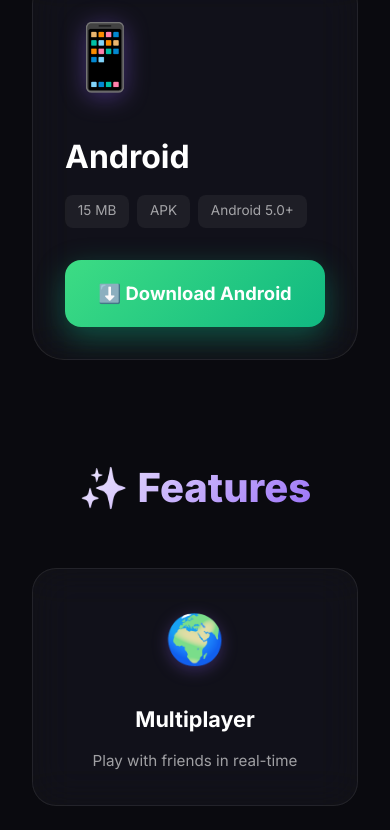
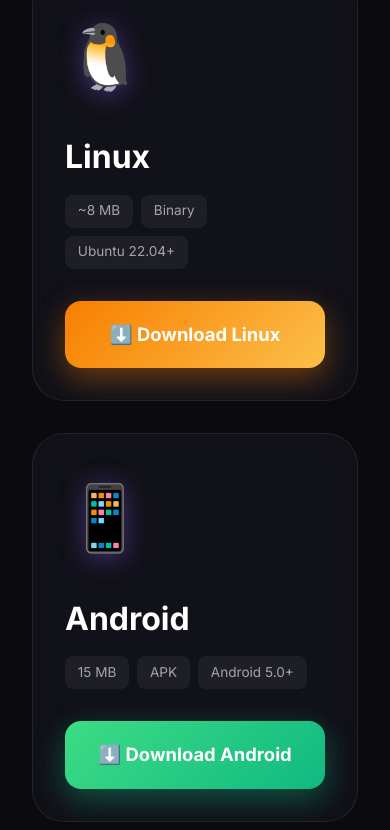
Before and after one commit to gertyn230/game-releases, a plain HTML site: page index.html in a window 390 px wide. Shown: the part 1046-1876 px from the top of the page. Drawn offline with Linux system fonts and the light colour scheme; no server answers.

Commit message:
Add Linux download support
- Added Linux download card with penguin icon
- Orange gradient button for Linux (brand colors)
- 3-column layout: Windows, Linux, Android
- Updated all 3 language translations
- Auto-fetch Linux binary from GitHub releases
- Responsive design maintained

Co-Authored-By: Claude <noreply@anthropic.com>

```diff
--- a/index.html
+++ b/index.html
@@ -405,6 +405,17 @@ h1 {
   box-shadow: 0 15px 50px rgba(139, 92, 246, 0.6);
 }
 
+.btn-linux {
+  background: linear-gradient(135deg, #f77f00 0%, #fcbf49 100%);
+  color: white;
+  box-shadow: 0 10px 30px rgba(247, 127, 0, 0.4);
+}
+
+.btn-linux:hover {
+  transform: scale(1.03);
+  box-shadow: 0 15px 50px rgba(247, 127, 0, 0.6);
+}
+
 .btn-android {
   background: linear-gradient(135deg, #3ddc84 0%, #10b981 100%);
   color: white;
@@ -646,6 +657,19 @@ footer a:hover {
     </div>
 
     <div class="card reveal reveal-delay-2">
+      <span class="card-icon">🐧</span>
+      <h2>Linux</h2>
+      <div class="card-meta">
+        <span class="meta-tag">~8 MB</span>
+        <span class="meta-tag">Binary</span>
+        <span class="meta-tag">Ubuntu 22.04+</span>
+      </div>
+      <a href="https://github.com/gertyn230/game-releases/releases/download/v1.3.6/PixelVillage" class="btn btn-linux">
+        <span data-i18n="download-linux">⬇️ Завантажити Linux</span>
+      </a>
+    </div>
+
+    <div class="card reveal reveal-delay-3">
       <span class="card-icon">📱</span>
       <h2>Android</h2>
       <div class="card-meta">
@@ -737,6 +761,7 @@ const translations = {
     'meta-size': '9 MB',
     'meta-autoupdate': 'Автооновлення',
     'download-windows': '⬇️ Завантажити Windows',
+    'download-linux': '⬇️ Завантажити Linux',
     'download-android': '⬇️ Завантажити Android',
     'features-title': '✨ Особливості',
     'feature-multiplayer-title': 'Мультиплеєр',
@@ -762,6 +787,7 @@ const translations = {
     'meta-size': '9 MB',
     'meta-autoupdate': 'Auto-update',
     'download-windows': '⬇️ Download Windows',
+    'download-linux': '⬇️ Download Linux',
     'download-android': '⬇️ Download Android',
     'features-title': '✨ Features',
     'feature-multiplayer-title': 'Multiplayer',
@@ -787,6 +813,7 @@ const translations = {
     'meta-size': '9 МБ',
     'meta-autoupdate': 'Автообновление',
     'download-windows': '⬇️ Скачать Windows',
+    'download-linux': '⬇️ Скачать Linux',
     'download-android': '⬇️ Скачать Android',
     'features-title': '✨ Особенности',
     'feature-multiplayer-title': 'Мультиплеер',
@@ -847,9 +874,11 @@ fetch('https://api.github.com/repos/gertyn230/game-releases/releases/latest')
       versionPrefix.textContent = `✨ ${version} —`;
     }
     const winBtn = document.querySelector('.btn-windows');
+    const linuxBtn = document.querySelector('.btn-linux');
     const androidBtn = document.querySelector('.btn-android');
     data.assets.forEach(asset => {
       if (asset.name === 'PixelVillage.exe' && winBtn) winBtn.href = asset.browser_download_url;
+      if (asset.name === 'PixelVillage' && linuxBtn) linuxBtn.href = asset.browser_download_url;
       if (asset.name === 'PixelVillage-android.apk' && androidBtn) androidBtn.href = asset.browser_download_url;
     });
   })
```
